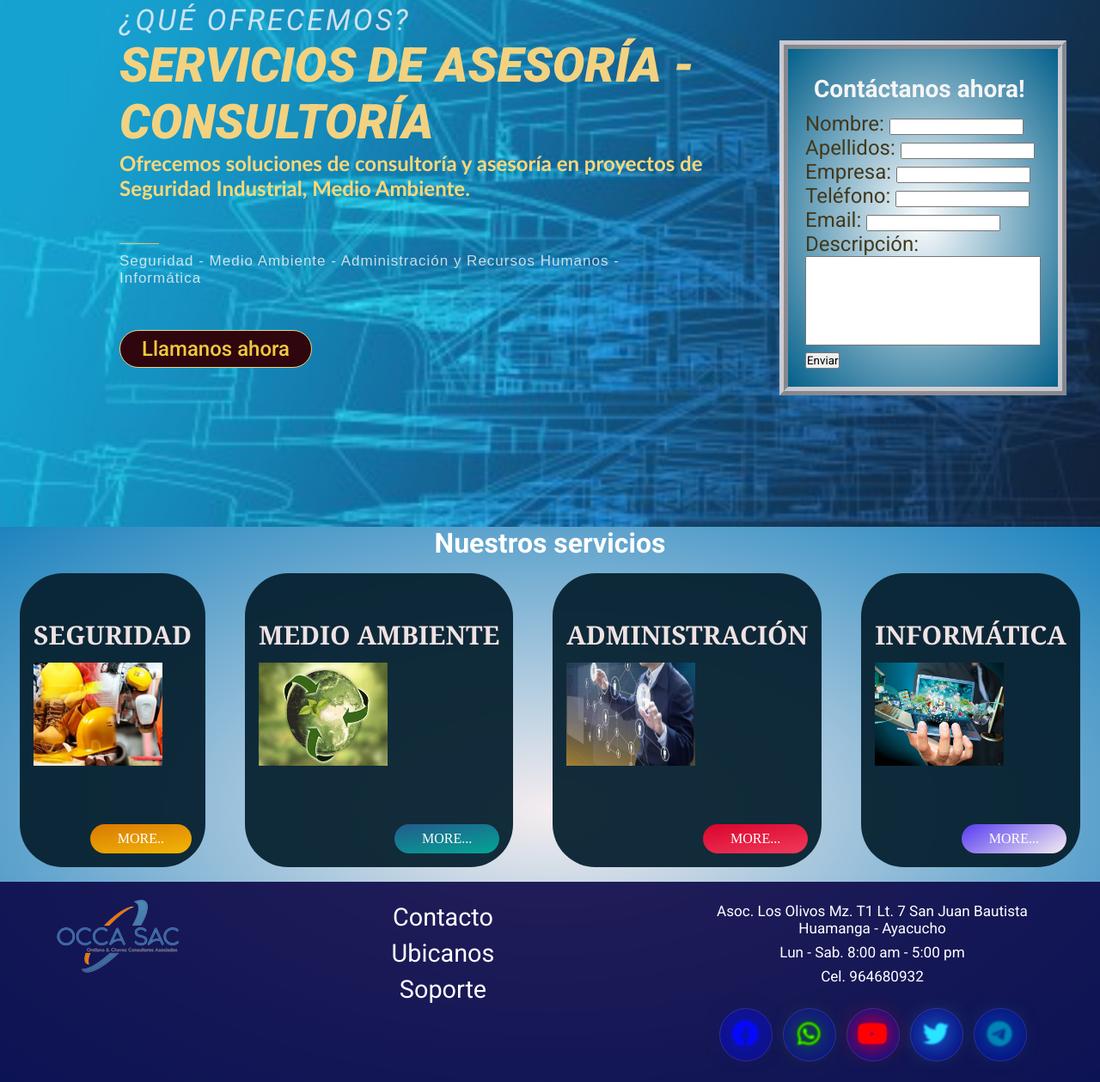
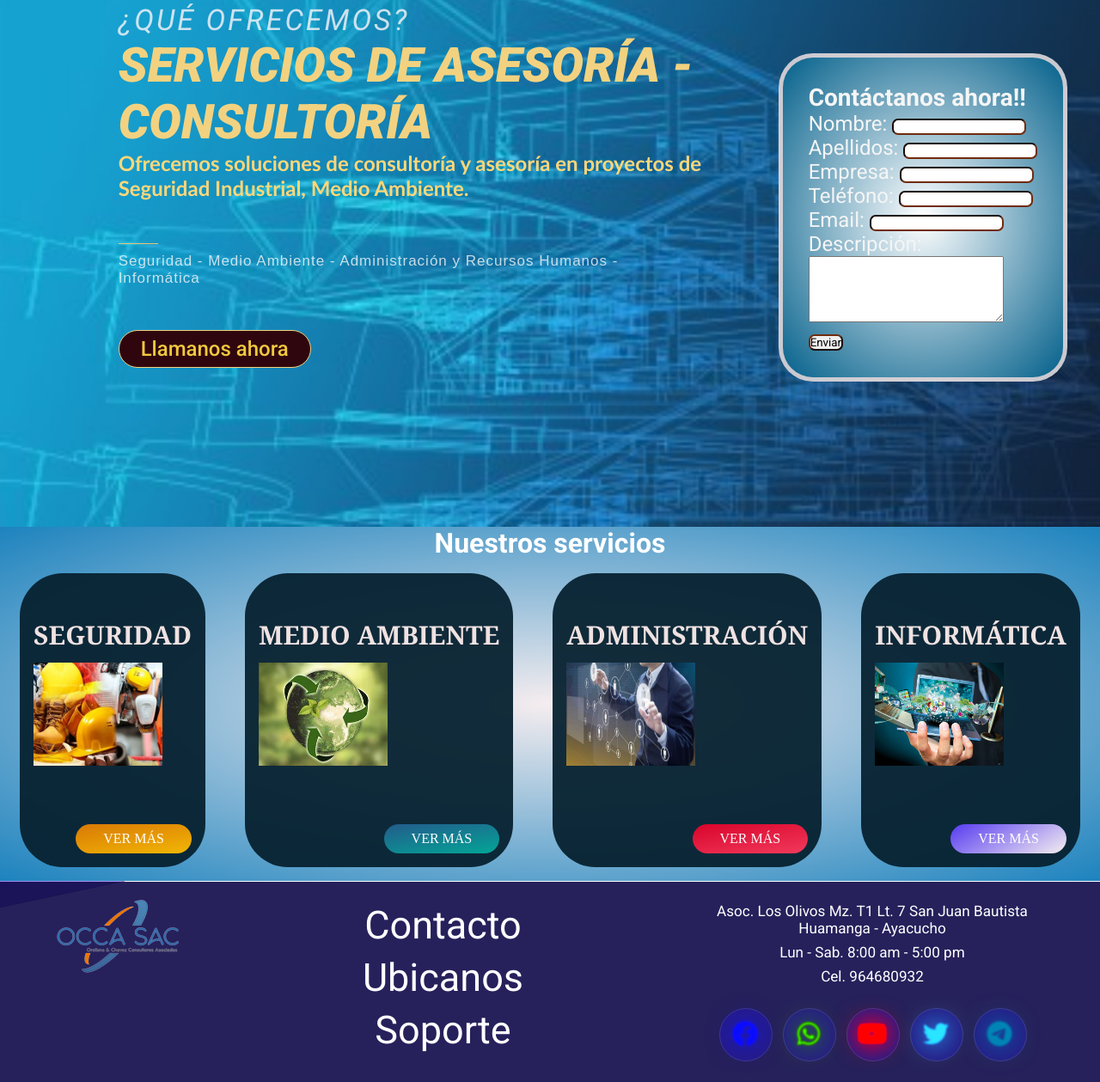
Before and after one commit to fechavezdls/proyecto_occa, a plain HTML site: page index.html in a window 1280 px wide. Shown: the part 217-1476 px from the top of the page at 86% size. Drawn offline with Linux system fonts and the light colour scheme.

Commit message:
3er avance

```diff
--- a/index.html
+++ b/index.html
@@ -1,17 +1,18 @@
 <!DOCTYPE html>
-<html lang="en">
+<html lang="es">
     <head>
-        <meta charset="UTF-8" />
-        <meta http-equiv="X-UA-Compatible" content="IE=edge" />
-        <meta name="viewport" content="width=device-width, initial-scale=1.0" />
-        <link rel="shortcut icon" href="favicon.ico" type="image/x-icon"/>
-        <link rel="stylesheet" href="https://cdnjs.cloudflare.com/ajax/libs/font-awesome/6.1.1/css/all.min.css" integrity="sha512-KfkfwYDsLkIlwQp6LFnl8zNdLGxu9YAA1QvwINks4PhcElQSvqcyVLLD9aMhXd13uQjoXtEKNosOWaZqXgel0g==" crossorigin="anonymous" referrerpolicy="no-referrer" />
+        <meta charset="UTF-8">
+        <meta http-equiv="X-UA-Compatible" content="IE=edge">
+        <meta name="viewport" content="width=device-width, initial-scale=1.0">
+        <link rel="shortcut icon" href="favicon.ico" type="image/x-icon">
+        <link rel="stylesheet" href="https://cdnjs.cloudflare.com/ajax/libs/font-awesome/6.1.1/css/all.min.css" integrity="sha512-KfkfwYDsLkIlwQp6LFnl8zNdLGxu9YAA1QvwINks4PhcElQSvqcyVLLD9aMhXd13uQjoXtEKNosOWaZqXgel0g==" crossorigin="anonymous" referrerpolicy="no-referrer">
         <title>Orellana & Chavez SAC</title>
-        <link rel="stylesheet" href="./style.css" />
+        <link rel="stylesheet" href="./style.css">
     </head>
+    <body>
         <header>
             <div class="logo">
-            <img src="./Images/logo2.png" alt="logo"/>
+                <img src="./Images/logo2.png" alt="logo">
             </div>
             <ul>
                 <li><a href="#">Inicio</a></li>
@@ -21,7 +22,7 @@
                 <li><a href="#">Contáctanos</a></li>
             </ul>
         </header>
-    <body>
+
         <div class="container">
 
             <div class="main">
@@ -33,26 +34,45 @@
                     <p>
                         Seguridad - Medio Ambiente - Administración y Recursos Humanos - Informática
                     </p>
-                    <button id="btn_llamanos">Llamanos ahora</button>
+                    <a href="tel:+51977180724"><button id="btn_llamanos">Llamanos ahora</button></a>
                 </div>
                 <div class="contacto">
-                    <div class="now">
-                        <h3>Contáctanos ahora!</h3>
+                    <div class="datosCliente now">
+                        <form class="formulario">
+                                <legend><h3>Contáctanos ahora!!</h3></legend>
+                                <div class="datosCliente contenedor-campos">
+                                    <label>Nombre: </label>
+                                    <input type="text">
                                 </div>
-                    <div class="datosCliente">
-                        <label>Nombre: </label>
-                        <input type="text"><br>
-                        <label>Apellidos: </label>
-                        <input type="text"><br>
-                        <label>Empresa: </label>
-                        <input type="text"><br>
-                        <label>Teléfono: </label>
-                        <input type="number"><br>
-                        <label>Email: </label>
-                        <input type="email"><br>
+                                <div class= "campo">
+                                    <label>Apellidos:</label>
+                                    <input type="text">
+                                </div>
+
+                                <div>
+                                    <label>Empresa:</label>
+                                    <input type="text">
+                                </div>
+
+                                <div>
+                                    <label>Teléfono:</label>
+                                    <input type="number">
+                                </div>
+
+                                <div>
+                                    <label>Email:</label>
+                                    <input type="email">
+                                </div>
+
+                                <div>
                                     <label>Descripción:</label><br>
-                        <input type="text" style="width:270px; height:100px"><br>
-                        <button>Enviar</button>
+                                    <textarea name="description" cols="30" rows="5"></textarea>
+                                </div>
+
+                                <div>
+                                    <input type="submit" value="Enviar">
+                                </div>
+                        </form>
                     </div>
 
                 </div>
@@ -66,41 +86,44 @@
             <div class="container_servicios">
                 <div class="card card-yellow">
                     <h2 class="title">Seguridad</h2>
-                    <img class="product" src="./Images/imgseg.jpg" alt="mantenimiento" width="150" height="120"/>
+                    <img class="product" src="./Images/imgseg.jpg" alt="mantenimiento" width="150" height="120">
 
                     <div class="button-right">
-                        <button>More..</button>
+                        <a href="https://wa.link/5azg5v">
+                            <button>Ver más</button>
+                        </a>
+
                     </div>
                 </div>
 
                 <div class="card card-blue">
                     <h2 class="title">Medio Ambiente</h2>
-                    <img class="product" src="./Images/medamb.png" alt="lavado" width="150" height="120"/>
+                    <img class="product" src="./Images/medamb.png" alt="lavado" width="150" height="120">
                     <div class="button-right">
-                        <button>More...</button>
+                        <a href="https://wa.link/5azg5v"><button>Ver más</button></a>
                     </div>
                 </div>
 
                 <div class="card card-red">
                 <h2 class="title">Administración</h2>
-                    <img class="product" src="./Images/rrhh.jfif" alt="pintado" width="150" height="120"/>
+                    <img class="product" src="./Images/rrhh.jfif" alt="pintado" width="150" height="120">
 
                     <div class="button-right">
-                        <button>More...</button>
+                        <a href="https://wa.link/5azg5v"><button>Ver más</button></a>
                     </div>
                 </div>
 
                 <div class="card card-lighblue">
 
                     <h2 class="title">Informática</h2>
-                    <img class="product" src="./Images/infor.jpg" alt="pintado" width="150" height="120"/>
+                    <img class="product" src="./Images/infor.jpg" alt="pintado" width="150" height="120">
 
                     <div class="button-right">
-                        <button>More...</button>
+                        <a href="https://wa.link/5azg5v"><button>Ver más</button></a>
                     </div>
                 </div>
             </div>
-
+        </div>
         <script src="./script.js"></script>
 
         <footer class="footer">
@@ -108,11 +131,13 @@
                 <div class="barra barra__logo">
                    <!-- <a class="logo" href="#"><img src="./Images/logo2.png" alt="occa" width="150"/></a> -->
 
-                    <img class="logo_footer" src="./Images/logo2.png" alt="">
+                    <img class="logo_footer" src="./Images/logo2.png" alt="logo">
                     <nav class="navegacion">
-                        <a class="navegacion__enlace" href="">Contacto</a>
-                        <a class="navegacion__enlace" href="">Ubicanos</a>
-                        <a class="navegacion__enlace" href="">Soporte</a>
+                        <ul>
+                            <li><a class="navegacion__enlace" href="#">Contacto</a></li>
+                            <li><a class="navegacion__enlace" href="#">Ubicanos</a></li>
+                            <li><a class="navegacion__enlace" href="#">Soporte</a></li>
+                        </ul>
 
                     </nav>
                     <div class="direccion">
@@ -144,6 +169,6 @@
             </div>
         </footer>
 
-    </div>
+
     </body>
 </html>
--- a/style.css
+++ b/style.css
@@ -42,11 +42,17 @@
     color: #42391d;
     padding: 20px;
     /*background-color: #4b380d;*/
-    border: 10px ridge rgba(241, 221, 221, 0.829);
+    border: 5px solid rgba(241, 221, 221, 0.829);
 
    background-image: radial-gradient(white,rgb(3, 96, 139));
 
-    /*margin: 0;*/
+   border-radius: 40px;
+}
+
+.contacto input{
+    border-radius: 7px;
+    border-color: #702c0d;
+
 }
 
 .now{
@@ -505,6 +511,8 @@ footer li span {
     transition: 0.05s;
 }
 
+
+
 .card:hover{
     transform: scale(1.0);
 }
```
Also changed, not shown: nosotros.html (+19 -15 lines). Lines whose indentation alone changed are shown as unchanged.
